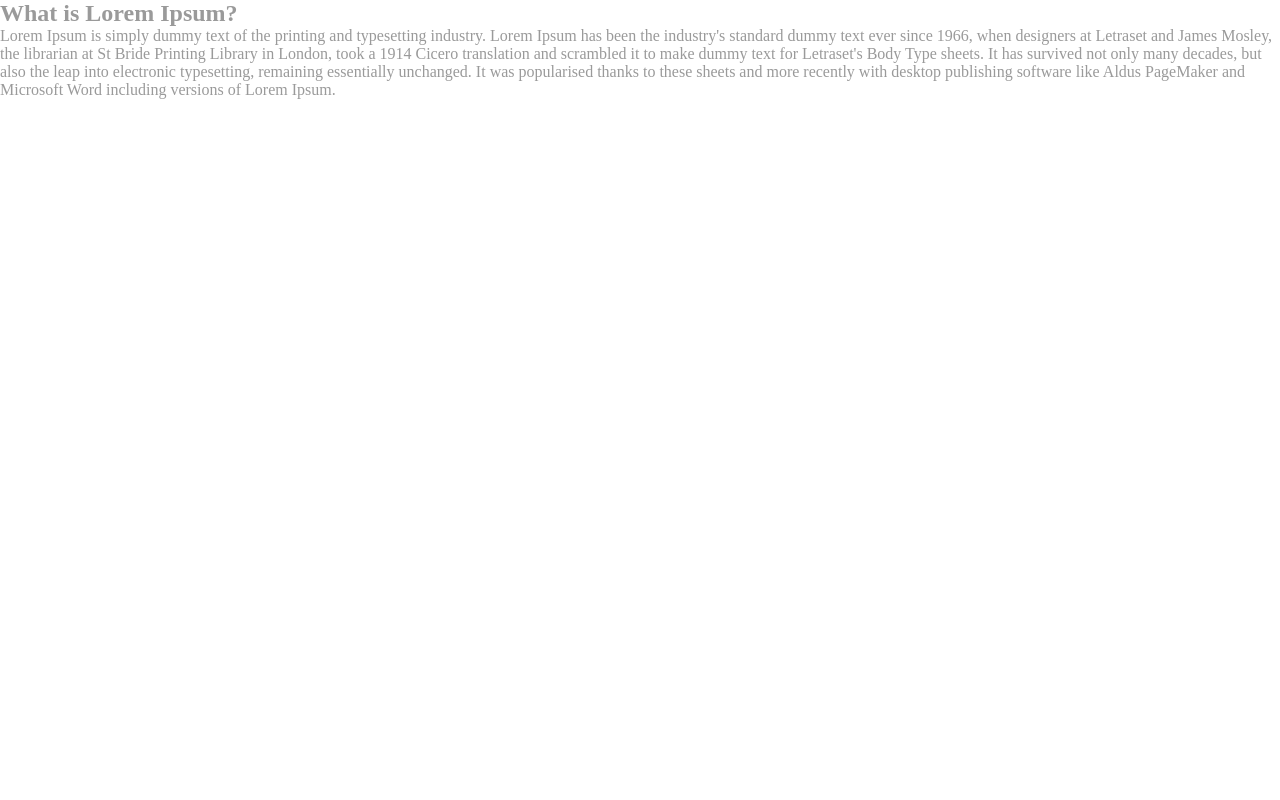
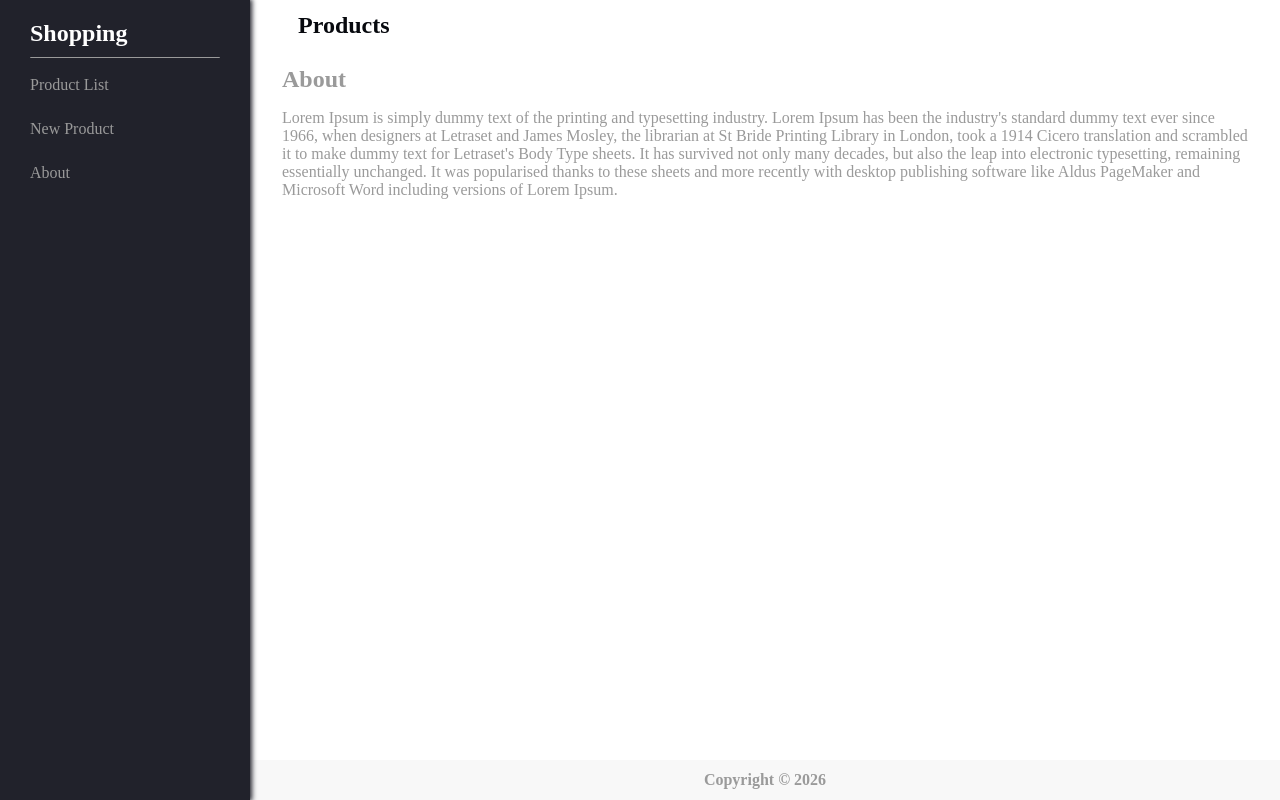
Before and after one commit to lakshmakarthi-sw/products, a React (Vite) app: page /about in a window 1280 px wide. Built offline with nearby package versions, Linux system fonts and the light colour scheme.

Commit message:
Static to dynamic routing

```diff
--- a/src/app/App.jsx
+++ b/src/app/App.jsx
@@ -1,18 +1,12 @@
-import { lazy, Suspense, useEffect } from 'react';
-import Header from '../components/Header';
-import SideBar from '../components/SideBar';
-import ProductPage from '../features/products/ProductPage';
-import Footer from '../components/Footer';
+import { useEffect } from 'react';
 import { QueryClientProvider } from "@tanstack/react-query";
 import { queryClient } from './queryClient';
 import { useApp } from './AppProvider';
-import { Route, Routes } from 'react-router';
-
-const MessagePage = lazy(() => import('../components/Message'));
-const AboutPage = lazy(() => import('../features/about/AboutPage'));
+import { RouterProvider } from 'react-router';
+import router from './routes';
 
 function App() {
-  const { isToggled, handleToggle } = useApp();
+  const { handleToggle } = useApp();
 
   useEffect(() => {
     const event = window.addEventListener('resize', () => {
@@ -30,18 +24,9 @@ function App() {
 
   return (
     <QueryClientProvider client={queryClient}>
-      <Suspense fallback={<MessagePage content="Loading" />}>
-        <Routes>
-          <Route path='/' element={<div className="layout">
-            <Header title="Products" />
-            {isToggled && <SideBar />}
-            <ProductPage />
-            <Footer />
-          </div>} />
-          <Route path="/about" element={<AboutPage />} />
-          <Route path='*' element={<MessagePage  content="Page Not Found" />} />
-        </Routes>
-      </Suspense>
+      <RouterProvider router={router}>
+        <App />
+      </RouterProvider>
     </QueryClientProvider>
   )
 }
--- a/src/app/AppProvider.jsx
+++ b/src/app/AppProvider.jsx
@@ -28,5 +28,4 @@ export const AppProvider = ({ children }) => {
   );
 };
 
-// 4. Custom Hook for consumption
 export const useApp = () => useContext(AppContext);
--- /dev/null
+++ b/src/app/Layout.jsx
@@ -0,0 +1,27 @@
+import { Outlet } from "react-router";
+import Header from "../components/Header";
+import Footer from "../components/Footer";
+import { useApp } from "./AppProvider";
+import { lazy, Suspense } from "react";
+import MessagePage from "../components/Message";
+
+const SideBar = lazy(() => import("../components/SideBar"))
+
+function Layout() {
+  const { isToggled } = useApp();
+
+  return (
+    <div className="layout">
+      <Header title="Products" />
+      {isToggled && <Suspense fallback={<MessagePage content="Loading" />}>
+          <SideBar />
+      </Suspense>}
+      <main className="main">
+        <Outlet />
+      </main>
+      <Footer />
+    </div>
+  );
+}
+
+export default Layout;
--- /dev/null
+++ b/src/app/routes.jsx
@@ -0,0 +1,22 @@
+import { createBrowserRouter } from "react-router";
+import MessagePage from "../components/Message";
+import ProductPage from "../features/products/ProductPage";
+import AboutPage from "../features/about/AboutPage";
+import Layout from "./Layout";
+
+const router = createBrowserRouter([
+  {
+    path: "/",
+    element: <Layout />,
+    children: [
+      { index: true, element: <ProductPage /> },
+      { path: "about", element: <AboutPage /> },
+    ],
+  },
+  {
+    path: "*",
+    element: <MessagePage content="Page Not Found" redirectTo="/" />
+  }
+]);
+
+export default router;
--- a/src/components/Message.jsx
+++ b/src/components/Message.jsx
@@ -1,9 +1,12 @@
+import { Link } from "react-router";
 
 const MessagePage = (props) => {
+  const {content, redirectTo} = props;
 
   return (
     <div className="message-page">
-       <p>{props.content}</p>
+       <p>{content}</p>
+       {redirectTo && <Link to={redirectTo}>Back to Dashboard</Link>}
     </div>
   );
 }
--- a/src/components/SideBar.jsx
+++ b/src/components/SideBar.jsx
@@ -1,15 +1,18 @@
+import { useNavigate } from "react-router";
 
 
 const SideBar = () => {
+  const navigate = useNavigate();
+
   return (
     <aside className="sidebar">
         <div className="sidebar-menu">
             <h2>Shopping</h2>
             <nav>
                 <ul>
-                    <li tabIndex="0">Product List</li>
+                    <li tabIndex="0" onClick={() => navigate('/')}>Product List</li>
                     <li tabIndex="0">New Product</li>
-                    <li tabIndex="0">About</li>
+                    <li tabIndex="0" onClick={() => navigate('/about')}>About</li>
                 </ul>
             </nav>
         </div>
--- a/src/features/about/AboutPage.jsx
+++ b/src/features/about/AboutPage.jsx
@@ -1,8 +1,8 @@
 const AboutPage = () => {
 
   return (
-    <section>
-        <h2>What is Lorem Ipsum?</h2>
+    <section className="about-section">
+        <h2>About</h2>
         <p>
 Lorem Ipsum is simply dummy text of the printing and typesetting industry. Lorem Ipsum has been the industry's standard dummy text ever since 1966, when designers at Letraset and James Mosley, the librarian at St Bride Printing Library in London, took a 1914 Cicero translation and scrambled it to make dummy text for Letraset's Body Type sheets. It has survived not only many decades, but also the leap into electronic typesetting, remaining essentially unchanged. It was popularised thanks to these sheets and more recently with desktop publishing software like Aldus PageMaker and Microsoft Word including versions of Lorem Ipsum.</p>
     </section>
--- a/src/features/products/ProductPage.jsx
+++ b/src/features/products/ProductPage.jsx
@@ -11,7 +11,7 @@ const ProductPage = () => {
   }, 3000);
 
   return (
-    <main className="main">
+    <>
         <SearchSection />
         <section className="product-list">
                 <ProductList />
@@ -21,7 +21,7 @@ const ProductPage = () => {
                   {queryClient.isFetchingNextPage ? 'Loading more...' : queryClient.hasNextPage ? 'Load More' : 'Nothing more to load'}
                 </button>
         </section>
-    </main>
+    </>
   );
 }
 
--- a/src/index.css
+++ b/src/index.css
@@ -155,6 +155,9 @@ main {
   }
 }
 
+.about-section > h2 {
+    margin: 16px auto;
+}
 .product-list {
   display: grid;
   grid-template-columns: repeat(3, minmax(200px, 2fr));
@@ -237,6 +240,7 @@ footer {
 
 .message-page {
   display: flex;
+  flex-direction: column;
   justify-content: center;
   align-items: center;
   height: 100svh;
@@ -244,6 +248,10 @@ footer {
   p {
     font-size: 1.2rem;
     font-weight: 600;
+  }
+
+  a {
+    margin-top: 10px;
   }
 }
 
--- a/src/main.jsx
+++ b/src/main.jsx
@@ -2,15 +2,12 @@ import { StrictMode } from 'react'
 import { createRoot } from 'react-dom/client'
 import App from './app/App.jsx'
 import { AppProvider } from './app/AppProvider.jsx'
-import { BrowserRouter } from 'react-router'
 import './index.css'
 
 createRoot(document.getElementById('root')).render(
   <StrictMode>
     <AppProvider>
-    <BrowserRouter>
       <App />
-    </BrowserRouter>
     </AppProvider>
   </StrictMode>,
 )
```
